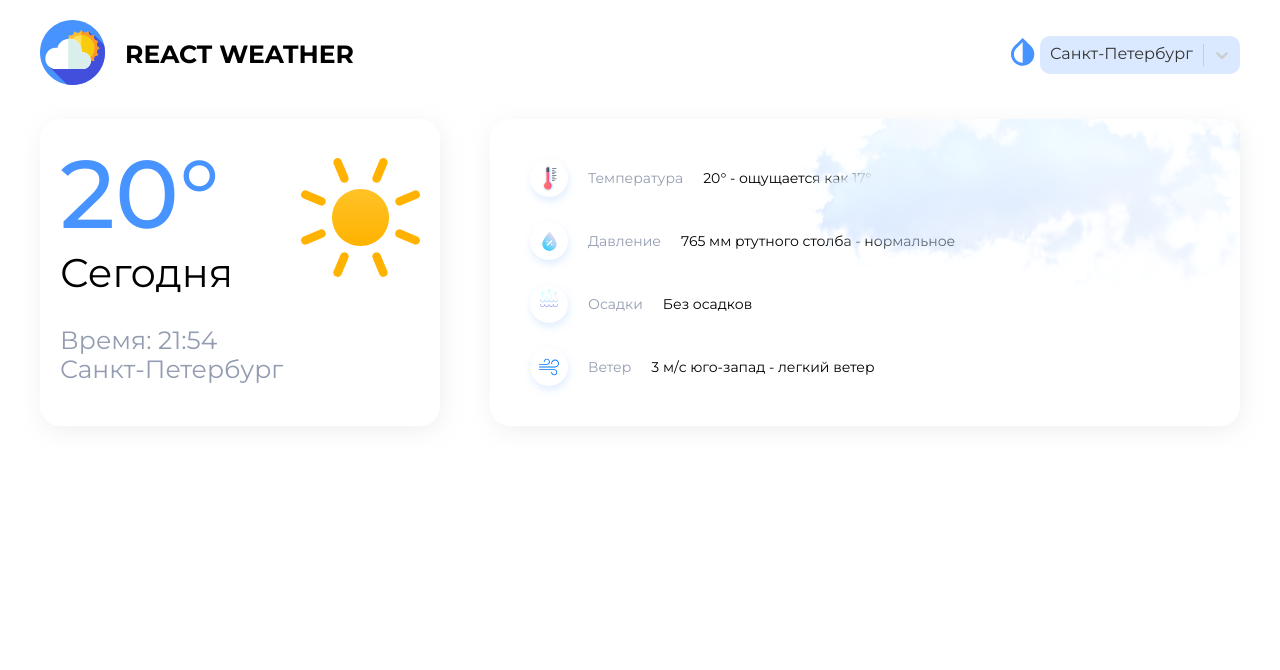
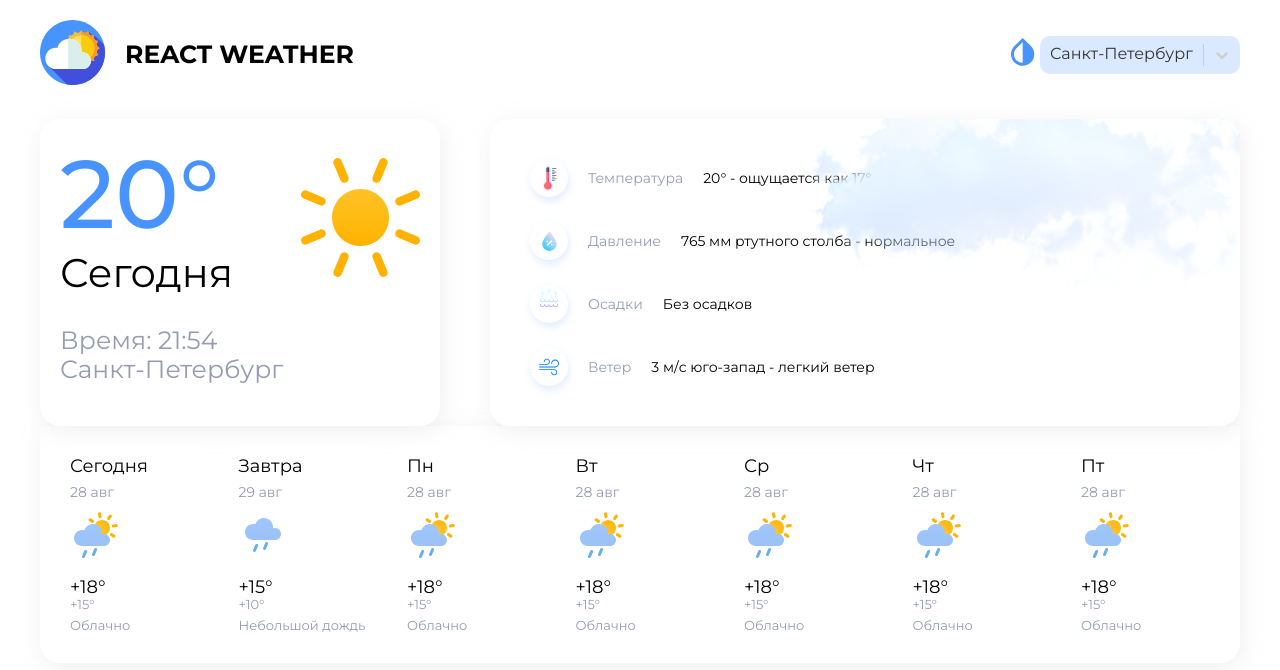
Before and after one commit to wanted4235/react_weather, a React (Create React App) app: page / in a window 1280 px wide. Shown: the top 670 px of the page. Built offline with nearby package versions, Linux system fonts and the light colour scheme.

Commit message:
create card components

```diff
--- a/src/assets/icons/global/GlobalSvgSelector.tsx
+++ b/src/assets/icons/global/GlobalSvgSelector.tsx
@@ -51,6 +51,47 @@ export const GlobalSvgSelector = ({ id }: Props) => {
                 </defs>
             </svg>
             );
+        case 'wheather1': return (
+            <svg width="48" height="48" viewBox="0 0 48 48" fill="none" xmlns="http://www.w3.org/2000/svg">
+                <path d="M32 24C36.4183 24 40 20.4183 40 16C40 11.5817 36.4183 8 32 8C27.5817 8 24 11.5817 24 16C24 20.4183 27.5817 24 32 24Z" fill="url(#paint0_linear_2_13)" />
+                <path d="M30.96 1.45999L31.48 4.41399C31.828 6.38399 28.872 6.90399 28.526 4.93399L28.006 1.97999C27.658 0.00998566 30.614 -0.510014 30.96 1.45999ZM41.546 4.98199L39.826 7.43999C38.678 9.07799 36.222 7.35799 37.368 5.71999L39.088 3.26199C40.236 1.62399 42.692 3.34399 41.546 4.98199ZM20.984 6.45399L23.442 8.17399C25.08 9.32199 23.36 11.778 21.722 10.632L19.264 8.91199C17.626 7.76399 19.346 5.30799 20.984 6.45399ZM42.282 21.366L44.74 23.086C46.378 24.234 44.658 26.69 43.02 25.544L40.562 23.824C38.924 22.676 40.644 20.22 42.282 21.366ZM46.542 14.958L43.588 15.478C41.618 15.826 41.098 12.87 43.068 12.524L46.022 12.004C47.992 11.656 48.512 14.612 46.542 14.958Z" fill="#FFB300" />
+                <path d="M14.218 38.926L12.118 43.924C11.798 44.688 12.156 45.568 12.92 45.888C13.684 46.208 14.564 45.85 14.884 45.086L16.984 40.088C17.304 39.324 16.946 38.444 16.182 38.124C15.418 37.804 14.538 38.162 14.218 38.926ZM24.218 36.926L22.118 41.924C21.798 42.688 22.156 43.568 22.92 43.888C23.684 44.208 24.564 43.85 24.884 43.086L26.984 38.088C27.304 37.324 26.946 36.444 26.182 36.124C25.418 35.804 24.538 36.162 24.218 36.926Z" fill="#66AFEB" />
+                <path d="M12 34C7.582 34 4 30.418 4 26C4 21.582 7.582 18 12 18C12.834 18 13.636 18.128 14.392 18.364C15.518 14.68 18.946 12 23 12C27.97 12 32 16.03 32 21C32 21.47 31.964 21.93 31.894 22.38C32.55 22.134 33.258 22 34 22C37.314 22 40 24.686 40 28C40 31.314 37.314 34 34 34H12Z" fill="url(#paint1_linear_2_13)" />
+                <path d="M14 21C14 25.97 18.03 30 23 30C27.502 30 31.23 26.696 31.894 22.38C32.55 22.134 33.258 22 34 22C37.314 22 40 24.686 40 28C40 31.314 37.314 34 34 34H12C7.582 34 4 30.418 4 26C4 21.582 7.582 18 12 18C12.834 18 13.636 18.128 14.392 18.364C14.136 19.198 14 20.082 14 21Z" fill="url(#paint2_radial_2_13)" />
+                <defs>
+                    <linearGradient id="paint0_linear_2_13" x1="40" y1="8" x2="28.7832" y2="19.0723" gradientUnits="userSpaceOnUse">
+                        <stop stop-color="#FFB301" />
+                        <stop offset="1" stop-color="#FFC533" />
+                    </linearGradient>
+                    <linearGradient id="paint1_linear_2_13" x1="22" y1="12" x2="22" y2="34" gradientUnits="userSpaceOnUse">
+                        <stop stop-color="#9FC7FF" />
+                        <stop offset="1" stop-color="#9BC1F5" />
+                    </linearGradient>
+                    <radialGradient id="paint2_radial_2_13" cx="0" cy="0" r="1" gradientUnits="userSpaceOnUse" gradientTransform="translate(15.0679 -22.6966) rotate(-90) scale(20.9574 6.69705)">
+                        <stop stop-color="#486DA8" stop-opacity="0.4" />
+                        <stop offset="1" stop-color="#486DA8" stop-opacity="0" />
+                    </radialGradient>
+                </defs>
+            </svg>
+        );
+        case 'wheather2': return (
+            <svg width="48" height="48" viewBox="0 0 48 48" fill="none" xmlns="http://www.w3.org/2000/svg">
+                <path d="M16.218 32.926L14.118 37.924C13.798 38.688 14.156 39.568 14.92 39.888C15.684 40.208 16.564 39.85 16.884 39.086L18.984 34.088C19.304 33.324 18.946 32.444 18.182 32.124C17.418 31.804 16.538 32.162 16.218 32.926ZM26.218 30.926L24.118 35.924C23.798 36.688 24.156 37.568 24.92 37.888C25.684 38.208 26.564 37.85 26.884 37.086L28.984 32.088C29.304 31.324 28.946 30.444 28.182 30.124C27.418 29.804 26.538 30.162 26.218 30.926Z" fill="#66AFEB" />
+                <path d="M14 28C9.582 28 6 24.418 6 20C6 15.582 9.582 12 14 12C14.834 12 15.636 12.128 16.392 12.364C17.518 8.68 20.946 6 25 6C29.97 6 34 10.03 34 15C34 15.47 33.964 15.93 33.894 16.38C34.55 16.134 35.258 16 36 16C39.314 16 42 18.686 42 22C42 25.314 39.314 28 36 28H14Z" fill="url(#paint0_linear_2_27)" />
+                <path d="M16 15C16 19.97 20.03 24 25 24C29.502 24 33.23 20.696 33.894 16.38C34.55 16.134 35.258 16 36 16C39.314 16 42 18.686 42 22C42 25.314 39.314 28 36 28H14C9.582 28 6 24.418 6 20C6 15.582 9.582 12 14 12C14.834 12 15.636 12.128 16.392 12.364C16.136 13.198 16 14.082 16 15Z" fill="url(#paint1_radial_2_27)" />
+                <defs>
+                    <linearGradient id="paint0_linear_2_27" x1="24" y1="6" x2="24" y2="28" gradientUnits="userSpaceOnUse">
+                        <stop stop-color="#9FC7FF" />
+                        <stop offset="1" stop-color="#9BC1F5" />
+                    </linearGradient>
+                    <radialGradient id="paint1_radial_2_27" cx="0" cy="0" r="1" gradientUnits="userSpaceOnUse" gradientTransform="translate(10.7539 -24.6966) rotate(-90) scale(20.9574 6.69705)">
+                        <stop stop-color="#486DA8" stop-opacity="0.4" />
+                        <stop offset="1" stop-color="#486DA8" stop-opacity="0" />
+                    </radialGradient>
+                </defs>
+            </svg>
+
+        );
         default:
             return null;
     }
--- a/src/pages/Home/Home.tsx
+++ b/src/pages/Home/Home.tsx
@@ -1,4 +1,5 @@
 import React from 'react'
+import { Days } from './components/Days/Days'
 import { ThisDay } from './components/ThisDay/ThisDay'
 import { ThisDayInfo } from './components/ThisDayInfo/ThisDayInfo'
 import s from './Home.module.scss'
@@ -12,6 +13,7 @@ export const Home = (props: Props) => {
                 <ThisDay />
                 <ThisDayInfo />
             </div>
+            <Days />
         </div>
     )
 }
--- /dev/null
+++ b/src/pages/Home/components/Days/Card.tsx
@@ -0,0 +1,24 @@
+import React from 'react'
+import { GlobalSvgSelector } from '../../../../assets/icons/global/GlobalSvgSelector';
+import s from '../Days/Days.module.scss';
+import { Day } from './Days';
+
+type Props = {
+    day_item: Day;
+}
+
+export const Card = ({ day_item }: Props) => {
+    const { day, day_info, icon_id, temp_day, temp_night, info } = day_item;
+    return (
+        <div className={s.card}>
+            <div className={s.day}>{day}</div>
+            <div className={s.day__info}>{day_info}</div>
+            <div className={s.img}>
+                <GlobalSvgSelector id={icon_id} />
+            </div>
+            <div className={s.temp__day}>{temp_day}</div>
+            <div className={s.temp__night}>{temp_night}</div>
+            <div className={s.info}>{info}</div>
+        </div>
+    )
+}
--- /dev/null
+++ b/src/pages/Home/components/Days/Days.module.scss
@@ -0,0 +1,58 @@
+@import '../../../../styles/variables.scss';
+
+.days {
+    display: flex;
+    justify-content: space-between;
+    flex-wrap: wrap;
+    padding: 20px;
+    width: 100%;
+    background: $light-background;
+    box-shadow: $box-shadow;
+    border-radius: 0 0 $border-radius $border-radius;
+}
+
+.card {
+    display: flex;
+    flex-direction: column;
+    background: $light-background;
+    border-radius: 10px;
+    padding: 10px;
+    width: 149px;
+    transition: 0.3s;
+    cursor: pointer;
+
+    .day {
+        margin-bottom: 7px;
+        font-size: 18px;
+    }
+
+    .day__info {
+        font-size: 14px;
+        margin-bottom: 12px;
+        color: $base-color;
+    }
+
+    .img {
+        margin-bottom: 12px;
+    }
+
+    .temp__day {
+        font-size: 18px;
+    }
+
+    .temp__night {
+        font-size: 13px;
+        color: $base-color;
+        margin-bottom: 6px;
+    }
+
+    .info {
+        font-size: 13px;
+        color: $base-color;
+    }
+
+    &:hover {
+        box-shadow: 0px 3px 20px rgba(147, 143, 144, 0.28);
+        background: rgba(71, 147, 255, 0.2);
+    }
+}
--- /dev/null
+++ b/src/pages/Home/components/Days/Days.tsx
@@ -0,0 +1,84 @@
+import React from 'react'
+import s from '../Days/Days.module.scss';
+import { Card } from './Card';
+
+type Props = {}
+
+export interface Day {
+    day: string;
+    day_info: string;
+    icon_id: string,
+    temp_day: string,
+    temp_night: string,
+    info: string,
+};
+
+export const Days = (props: Props) => {
+
+    const days: Day[] = [
+        {
+            day: 'Сегодня',
+            day_info: '28 авг',
+            icon_id: 'wheather1',
+            temp_day: '+18°',
+            temp_night: '+15°',
+            info: 'Облачно',
+        },
+        {
+            day: 'Завтра',
+            day_info: '29 авг',
+            icon_id: 'wheather2',
+            temp_day: '+15°',
+            temp_night: '+10°',
+            info: 'Небольшой дождь',
+        },
+        {
+            day: 'Пн',
+            day_info: '28 авг',
+            icon_id: 'wheather1',
+            temp_day: '+18°',
+            temp_night: '+15°',
+            info: 'Облачно',
+        },
+        {
+            day: 'Вт',
+            day_info: '28 авг',
+            icon_id: 'wheather1',
+            temp_day: '+18°',
+            temp_night: '+15°',
+            info: 'Облачно',
+        },
+        {
+            day: 'Ср',
+            day_info: '28 авг',
+            icon_id: 'wheather1',
+            temp_day: '+18°',
+            temp_night: '+15°',
+            info: 'Облачно',
+        },
+        {
+            day: 'Чт',
+            day_info: '28 авг',
+            icon_id: 'wheather1',
+            temp_day: '+18°',
+            temp_night: '+15°',
+            info: 'Облачно',
+        },
+        {
+            day: 'Пт',
+            day_info: '28 авг',
+            icon_id: 'wheather1',
+            temp_day: '+18°',
+            temp_night: '+15°',
+            info: 'Облачно',
+        },
+    ];
+
+    return (
+        <div className={s.days}>
+            {days.map((day: Day) => (
+                <Card day_item={day} />
+            ))}
+        </div>
+    )
+}
```
Also changed, not shown: src/pages/Home/components/Days/Tabs.tsx (added, +10 -0 lines).
